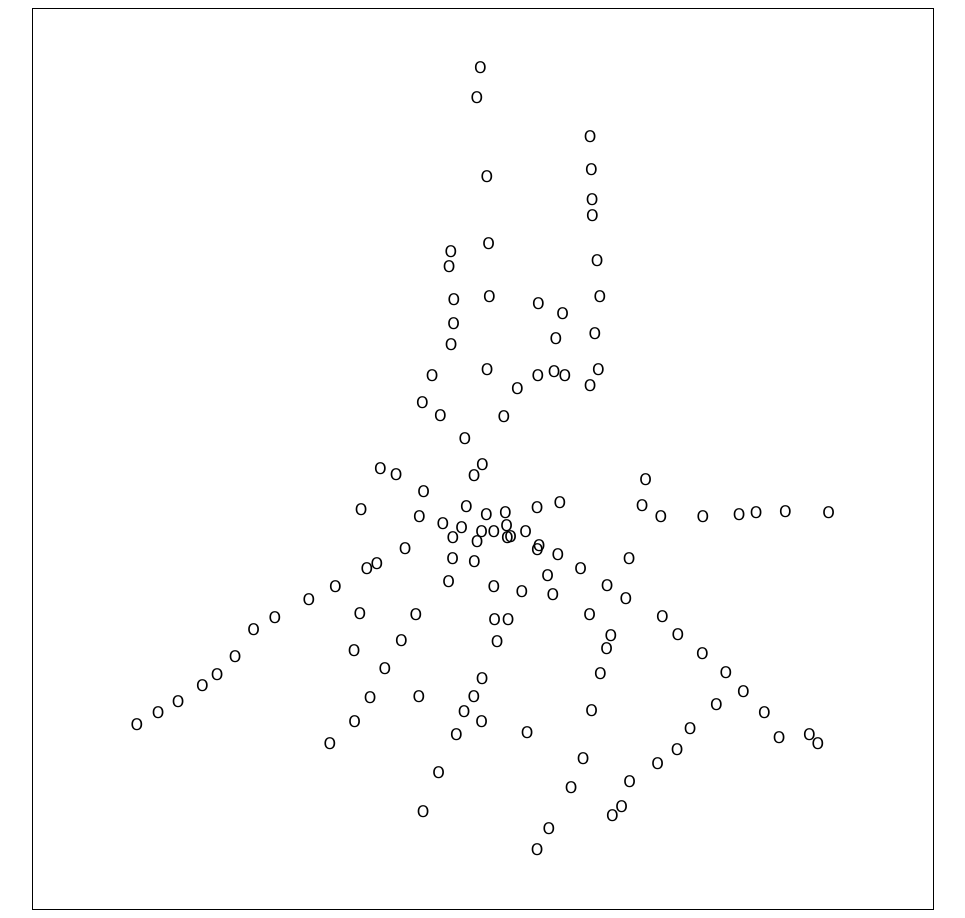
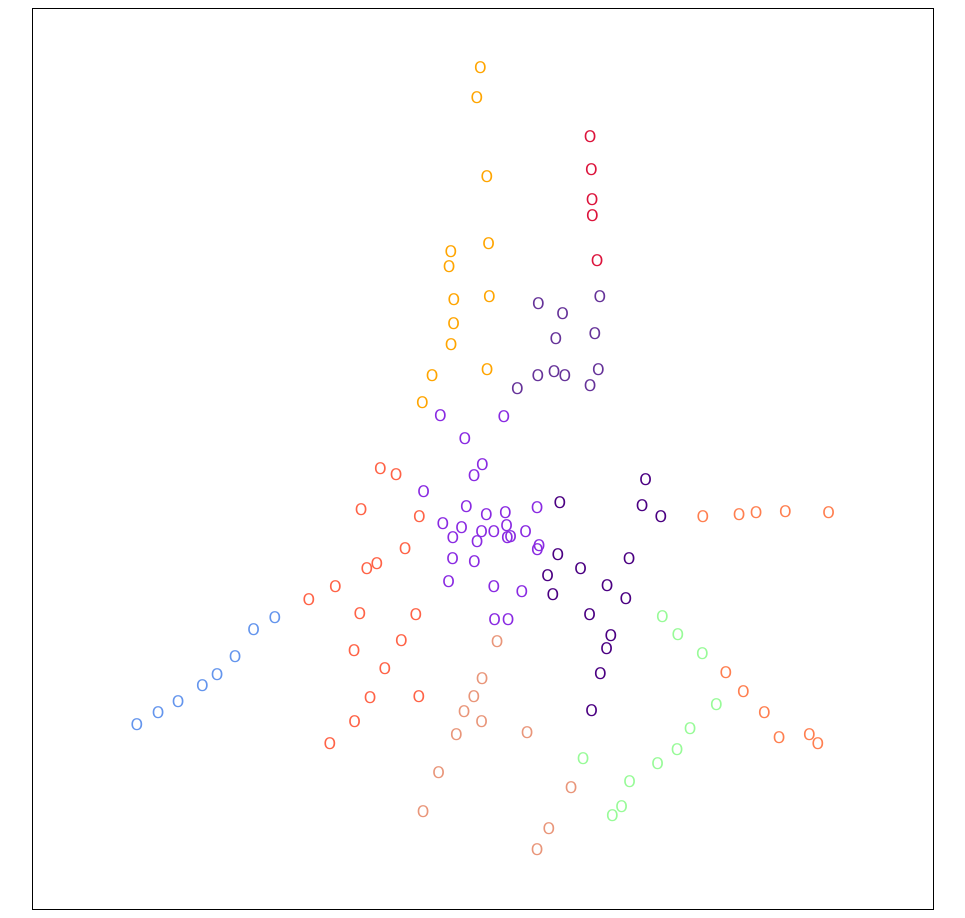
Before and after one commit to WikiDrabinka/mini-tram, a React (Vite) app in the folder mini-tram/: page / in a window 1280 px wide. Shown: the whole page, without its empty margins (157-1122 px from the left). Built offline with nearby package versions, Linux system fonts and the light colour scheme.

Commit message:
Added sectors

```diff
--- a/mini-tram/src/App.jsx
+++ b/mini-tram/src/App.jsx
@@ -1,22 +1,10 @@
 import { useState } from 'react'
 import all_stops from "./assets/stops.json"
-
-let min_lat = 37.53//Math.min(...new Set(all_stops.map((stop) => 90-stop.geometry.coordinates[1])))
-let max_lat = 37.64//Math.max(...new Set(all_stops.map((stop) => 90-stop.geometry.coordinates[1])))
-let min_lon = 16.81//Math.min(...new Set(all_stops.map((stop) => stop.geometry.coordinates[0])))
-let max_lon = 17.03//Math.max(...new Set(all_stops.map((stop) => stop.geometry.coordinates[0])))
-
-
-function scaleLat(lat) {
-  return (90-lat - min_lat)/(max_lat - min_lat)
-}
-function scaleLon(lon) {
-  return (lon - min_lon)/(max_lon - min_lon)
-}
+import { scaleLat, scaleLon, selectStops, colors } from "./utils.js"
 
 function Stop({props}) {
   return <div className="stop" style={{
-    position: "absolute", top: `${900*scaleLat(props.geometry.coordinates[1])}px`, left: `${900*scaleLon(props.geometry.coordinates[0])}px`
+    position: "absolute", top: `${900*scaleLat(props.geometry.coordinates[1])}px`, left: `${900*scaleLon(props.geometry.coordinates[0])}px`, color: colors[props.sector]
   }}>
   <div>O</div>
   <div className="stop-description">{props.properties.stop_name}</div>
@@ -25,6 +13,8 @@ function Stop({props}) {
 
 function App() {
   const [stops, setStops] = useState(all_stops)
+  const [routes, setRoutes] = useState([])
+  console.log(stops)
 
   return (
     <div className="map">
--- /dev/null
+++ b/mini-tram/src/utils.js
@@ -0,0 +1,30 @@
+let min_lat = 37.53//Math.min(...new Set(all_stops.map((stop) => 90-stop.geometry.coordinates[1])))
+let max_lat = 37.64//Math.max(...new Set(all_stops.map((stop) => 90-stop.geometry.coordinates[1])))
+let min_lon = 16.81//Math.min(...new Set(all_stops.map((stop) => stop.geometry.coordinates[0])))
+let max_lon = 17.03//Math.max(...new Set(all_stops.map((stop) => stop.geometry.coordinates[0])))
+export const colors = ["BlueViolet", "Coral", "CornflowerBlue", "PaleGreen", "Orange", "RebeccaPurple", "Tomato", "DarkSalmon", "Indigo", "Crimson"]
+
+Array.prototype.random = function () {
+  return this[Math.floor((Math.random()*this.length))];
+}
+
+export function scaleLat(lat) {
+  return (90-lat - min_lat)/(max_lat - min_lat)
+}
+
+export function scaleLon(lon) {
+  return (lon - min_lon)/(max_lon - min_lon)
+}
+
+export function selectStop(all_stops, current_stops) {
+  let available_stops = all_stops.filter(stop => !current_stops.includes(stop))
+  return available_stops.random()
+}
+
+export function selectStops(n, all_stops, current_stops) {
+    let selected_stops = []
+    for (let i = 0; i < n; ++i) {
+        selected_stops.push(selectStop(all_stops, current_stops.concat(selected_stops)))
+    }
+    return selected_stops
+}
```
Also changed, not shown: mini-tram/src/assets/stops.json (+1 -1 lines), 1 other file (tests, documents, lock files or other folders).
